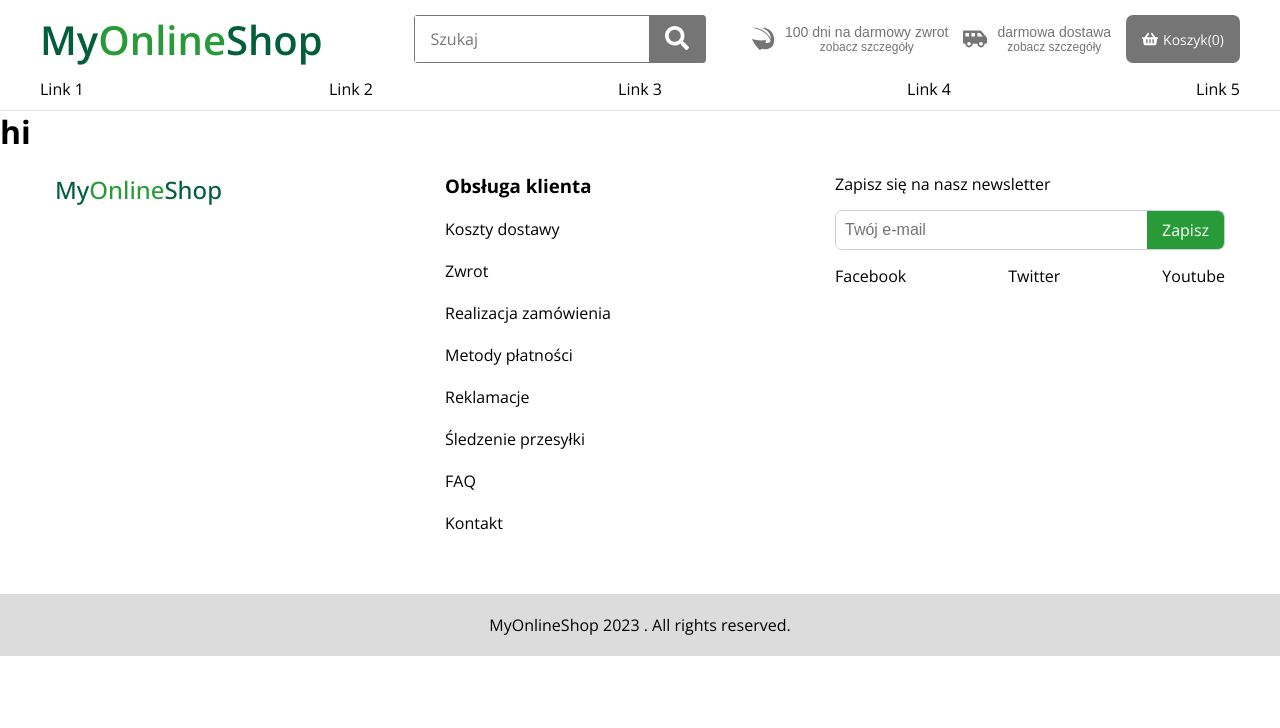
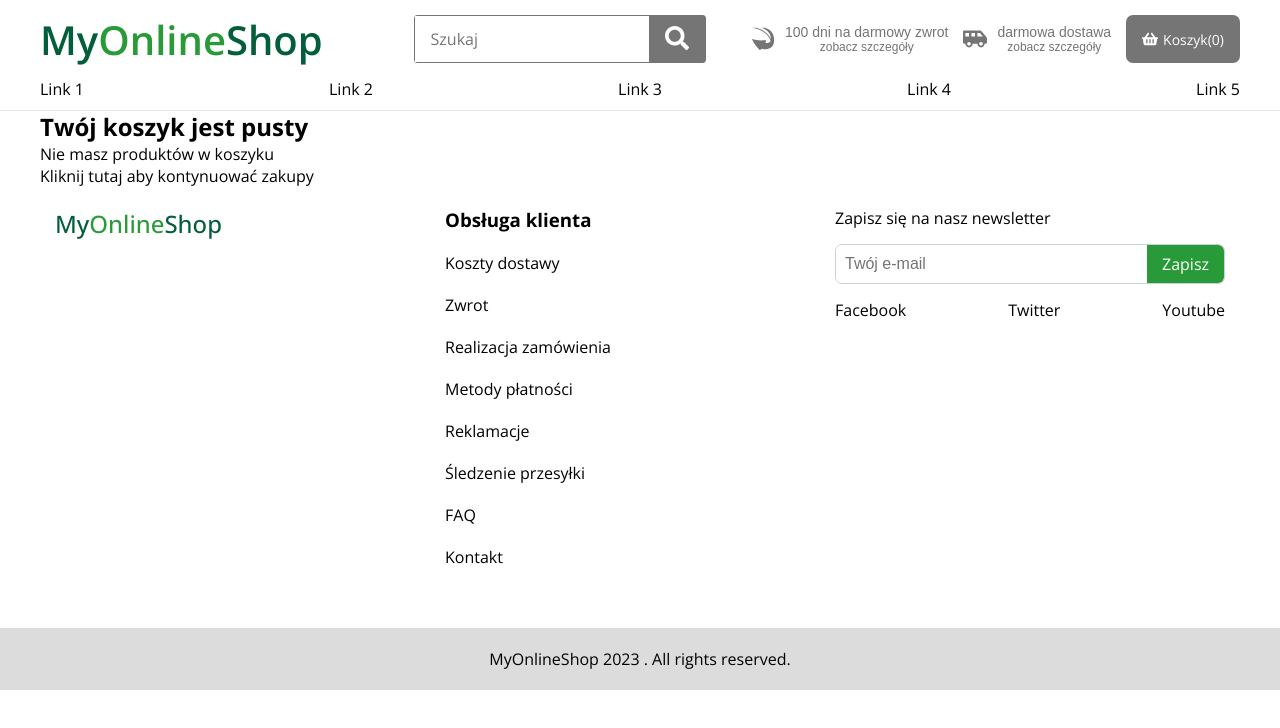
Before and after one commit to robinho1989/Online-Shop, a Next.js app: page /basket in a window 1280 px wide. Shown: the top 728 px of the page. Built offline with nearby package versions, Linux system fonts and the light colour scheme.

Commit message:
link to basket basket created

```diff
--- /dev/null
+++ b/components/basket/EmptyBasket.tsx
@@ -0,0 +1,18 @@
+import Link from 'next/link';
+import styles from './emptyBasket.module.css';
+
+export const EmptyBasket = () => {
+	return (
+		<div className={styles.emptyBasketContainer}>
+			<h1 className={styles.emptyBasketHeading}>Twój koszyk jest pusty</h1>
+			<p>Nie masz produktów w koszyku</p>
+			<p>
+				Kliknij{' '}
+				<Link className={styles.emptyBasketLink} href={'/'}>
+					tutaj
+				</Link>{' '}
+				aby kontynuować zakupy
+			</p>
+		</div>
+	);
+};
--- /dev/null
+++ b/components/basket/ShoppingBasket.tsx
@@ -0,0 +1,26 @@
+import styles from './shoppingBasket.module.css';
+import { useCardContext } from '../../contexts/utils/CardContext';
+
+export const ShoppingBasket = () => {
+	const { card } = useCardContext();
+	return (
+		<div className={styles.shoppingBasketContainer}>
+			<ul className={styles.productsList}>
+				{card?.map((product) => {
+					return (
+						<li key={product.name} className={styles.product}>
+							<article className={styles.productContainer}>
+								<img src='' alt={product.name} />
+								<div className={styles.infoContainer}>
+									<p>{product.name}</p>
+									<p>Ilość: {product.amount}</p>
+									<p>Cena: {product.price}</p>
+								</div>
+							</article>
+						</li>
+					);
+				})}
+			</ul>
+		</div>
+	);
+};
--- a/components/header/constants.tsx
+++ b/components/header/constants.tsx
@@ -16,5 +16,5 @@ export const headerLinks: HeaderLnks[] = [
 
 	{ Icon: FaUser, href: '' },
 
-	{ Icon: FaShoppingBasket, href: '' },
+	{ Icon: FaShoppingBasket, href: '/basket' },
 ];
--- a/contexts/utils/CardContext.tsx
+++ b/contexts/utils/CardContext.tsx
@@ -45,6 +45,7 @@ export const CardProvider = ({
 		<CardContext.Provider
 			value={{
 				card,
+
 				addProduct: (product: Product) => {
 					setCard(addProductToCard(card, product));
 				},
--- a/pages/[slug].tsx
+++ b/pages/[slug].tsx
@@ -4,6 +4,7 @@ import { ProductView } from '../views/productView/ProductView';
 
 export default function ProductDetail() {
 	const router = useRouter();
+
 	const { slug } = router.query;
 	const productSlug = typeof slug === 'string' ? slug : undefined;
 	const { data, loading, error } = useGetProductDetailsBySlugQuery({
--- a/pages/basket.tsx
+++ b/pages/basket.tsx
@@ -1,5 +1,12 @@
-export default function ShoppingBasket(){
-    return (
-        <h1>hi</h1>
-    )
-    }
+import { EmptyBasket } from '../components/basket/EmptyBasket';
+import { ShoppingBasket } from '../components/basket/ShoppingBasket';
+import { useCardContext } from '../contexts/utils/CardContext';
+
+export default function Basket() {
+	const { card } = useCardContext();
+	return (
+		<section className='wrapper'>
+			{card?.length === 0 ? <EmptyBasket /> : <ShoppingBasket />}
+		</section>
+	);
+}
```
Also changed, not shown: components/basket/emptyBasket.module.css (added), components/basket/shoppingBasket.module.css (added).
